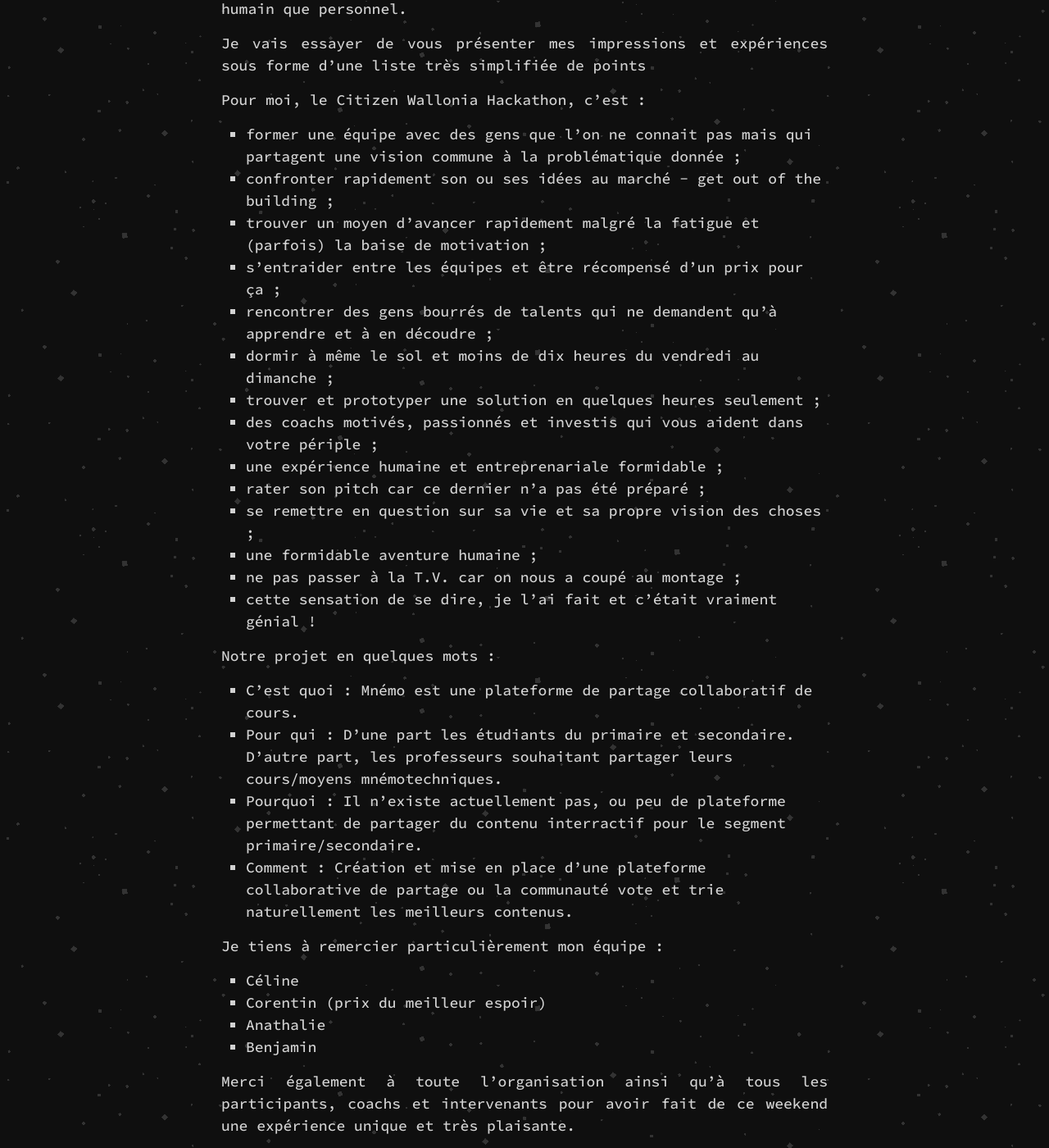
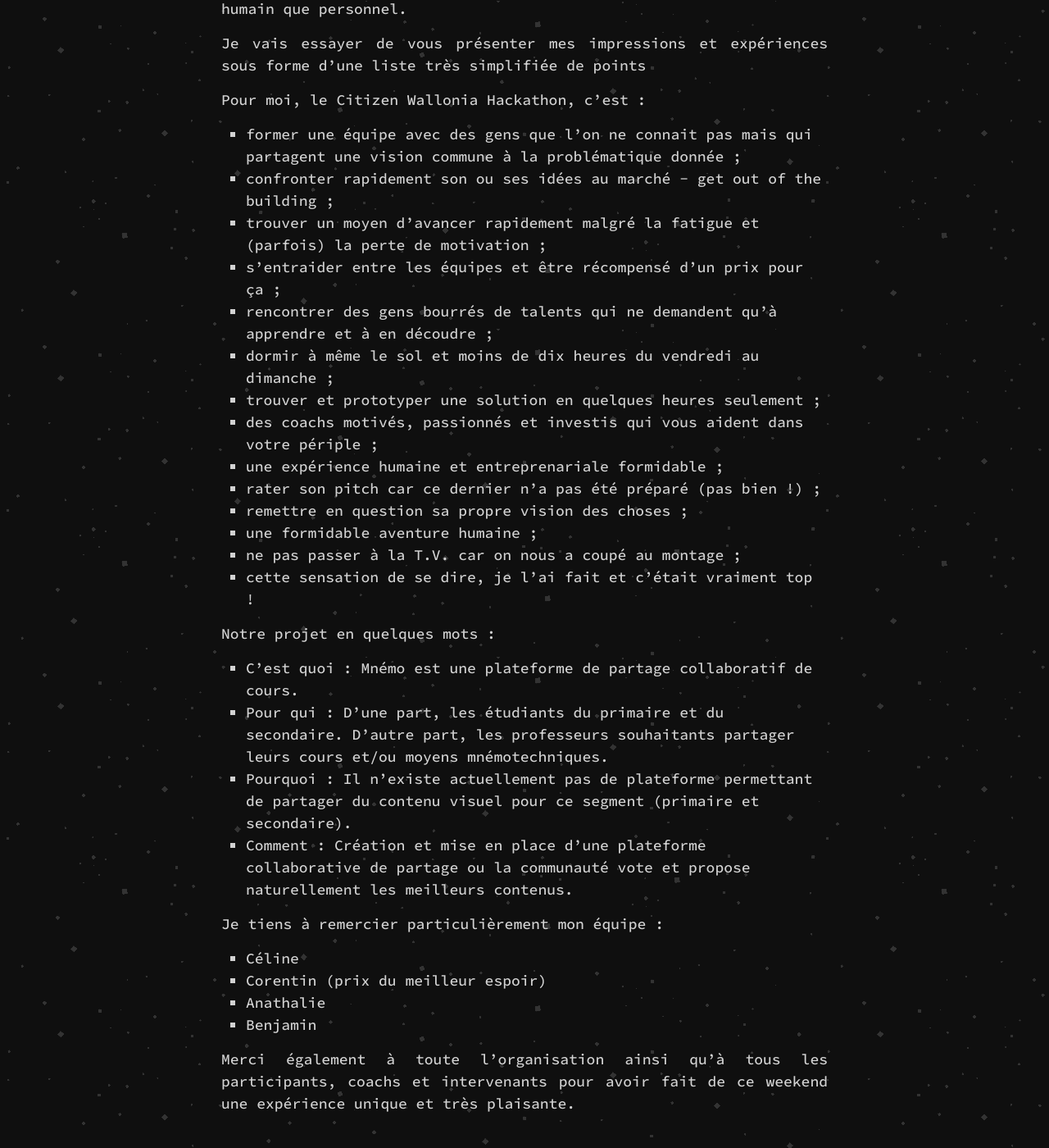
Before and after one commit to maximeshr/maximeshr.github.io, a Jekyll site: the page built from _posts/2016-04-07-hackathon-dot-dot-dot-hack-a-waaat.md, in a window 1280 px wide and 1400 px high, scrolled down 799 px. Shown: the whole window at 82% size. Built offline with Jekyll 4.4.1, drawn with Linux system fonts in a browser that asks for light colours; nearby versions of some CDN libraries; library files that are not in the unit come from our copies; comment, search, counter and statistics services are not loaded; some of the changed text lies outside the part shown.

```diff
--- a/_posts/2016-03-07-hackathon-dot-dot-dot-hack-a-waaat.md
+++ b/_posts/2016-04-07-hackathon-dot-dot-dot-hack-a-waaat.md
@@ -20,25 +20,25 @@ Pour moi, le Citizen Wallonia Hackathon, c'est :
 
 - former une équipe avec des gens que l'on ne connait pas mais qui partagent une vision commune à la problématique donnée ;
 - confronter rapidement son ou ses idées au marché - get out of the building ;
-- trouver un moyen d'avancer rapidement malgré la fatigue et (parfois) la baise de motivation ;
+- trouver un moyen d'avancer rapidement malgré la fatigue et (parfois) la perte de motivation ;
 - s'entraider entre les équipes et être récompensé d'un prix pour ça ;
 - rencontrer des gens bourrés de talents qui ne demandent qu'à apprendre et à en découdre ;
 - dormir à même le sol et moins de dix heures du vendredi au dimanche ;
 - trouver et prototyper une solution en quelques heures seulement ;
 - des coachs motivés, passionnés et investis qui vous aident dans votre périple ;
 - une expérience humaine et entreprenariale formidable ;
-- rater son pitch car ce dernier n'a pas été préparé ;
-- se remettre en question sur sa vie et sa propre vision des choses ;
+- rater son pitch car ce dernier n'a pas été préparé (pas bien !) ;
+- remettre en question sa propre vision des choses ;
 - une formidable aventure humaine ;
 - ne pas passer à la T.V. car on nous a coupé au montage ;
-- cette sensation de se dire, je l'ai fait et c'était vraiment génial !
+- cette sensation de se dire, je l'ai fait et c'était vraiment top !
 
 Notre projet en quelques mots :
 
 - C'est quoi : Mnémo est une plateforme de partage collaboratif de cours.
-- Pour qui : D'une part les étudiants du primaire et secondaire. D'autre part, les professeurs souhaitant partager leurs cours/moyens mnémotechniques.
-- Pourquoi : Il n'existe actuellement pas, ou peu de plateforme permettant de partager du contenu interractif pour le segment primaire/secondaire.
-- Comment : Création et mise en place d'une plateforme collaborative de partage ou la communauté vote et trie naturellement les meilleurs contenus.
+- Pour qui : D'une part, les étudiants du primaire et du secondaire. D'autre part, les professeurs souhaitants partager leurs cours et/ou moyens mnémotechniques.
+- Pourquoi : Il n'existe actuellement pas de plateforme permettant de partager du contenu visuel pour ce segment (primaire et secondaire).
+- Comment : Création et mise en place d'une plateforme collaborative de partage ou la communauté vote et propose naturellement les meilleurs contenus.
 
 Je tiens à remercier particulièrement mon équipe :
 
```
Also changed, not shown: other parts of _posts/2016-04-07-hackathon-dot-dot-dot-hack-a-waaat.md (+1 -1 lines), index.html (+15 -4 lines).
